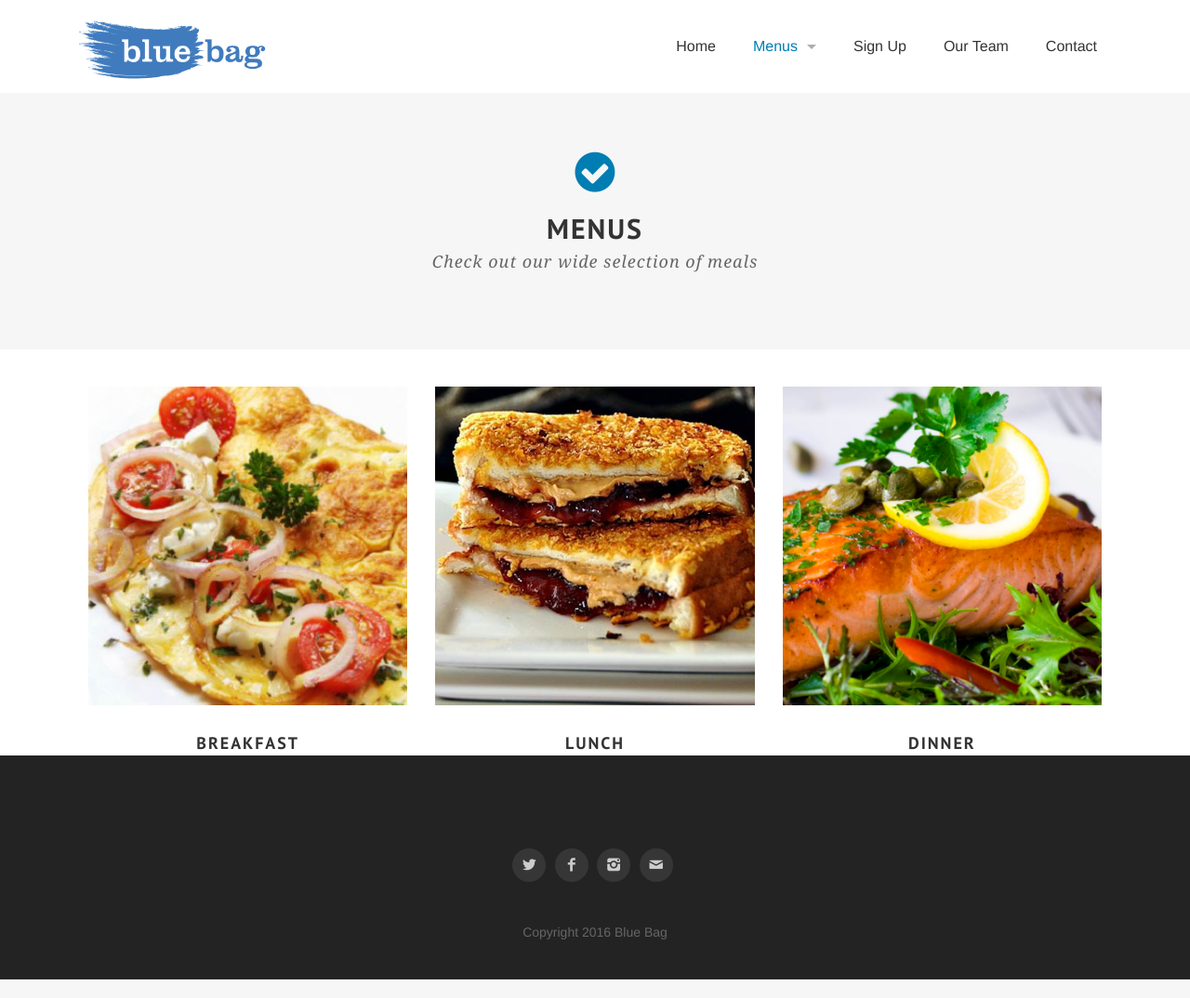
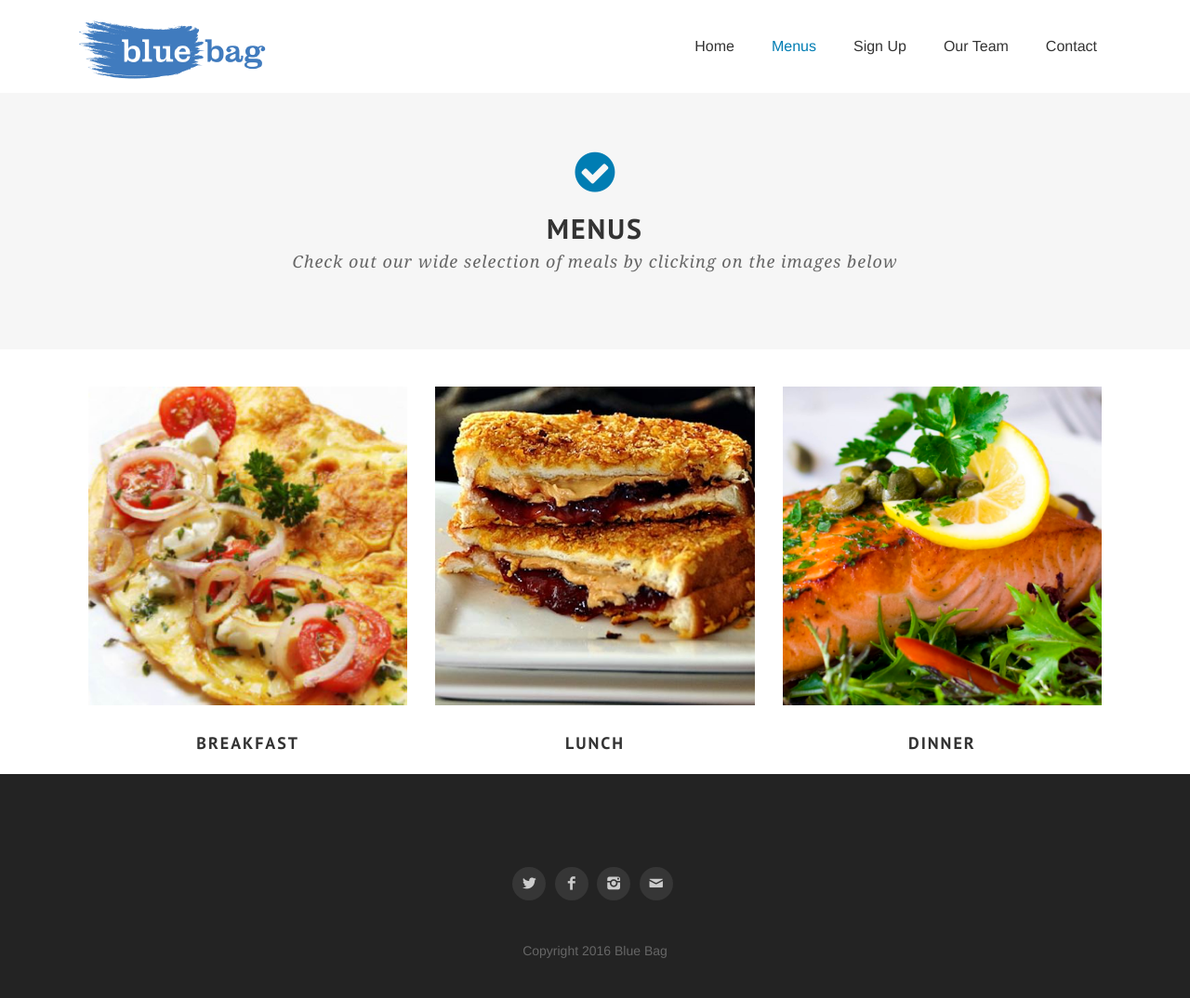
Before and after one commit to bluebag-cooking/bluebag-cooking.github.io, a Jekyll site: the page built from menus.html, in a window 1280 px wide. Shown: the whole page at 93% size. Built offline with Jekyll 4.4.1, drawn with Linux system fonts in a browser that asks for light colours; nearby versions of some CDN libraries; some web fonts are replaced; Markdown is read by kramdown in place of the engine named in the settings.

```diff
--- a/menus.html
+++ b/menus.html
@@ -10,7 +10,7 @@ section_id: menus
       <div class='special-title centered-text'>
         <i class='fa fa-check-circle'></i>
         <h2>Menus</h2>
-        <p>Check out our wide selection of meals</p>
+        <p>Check out our wide selection of meals by clicking on the images below</p>
       </div>
     </div>
   </div>
@@ -24,18 +24,21 @@ section_id: menus
 			<div class='member centered-text {{active_class}}'>
 		  		<img src='{{site.url}}/images/breakfast_main.jpg'>
 		  		<h3>Breakfast</h3>
+		  		<p class='active-line'></p>
 			</div>
 			</div>
 			<div class='medium-4 large-4 columns'>
 			<div class='member centered-text {{active_class}}'>
 		  		<img src='{{site.url}}/images/lunch_main.jpg'>
 		  		<h3>Lunch</h3>
+		  		<p class='active-line'></p>
 			</div>
 			</div>
 			<div class='medium-4 large-4 columns'>
 			<div class='member centered-text {{active_class}}'>
 		  		<img src='{{site.url}}/images/dinner_main.jpg'>
 		  		<h3>Dinner</h3>
+		  		<p class='active-line'></p>
 			</div>
 			</div>
 		</div>
```
Also changed, not shown: _data/nav.yml (+0 -10 lines).
